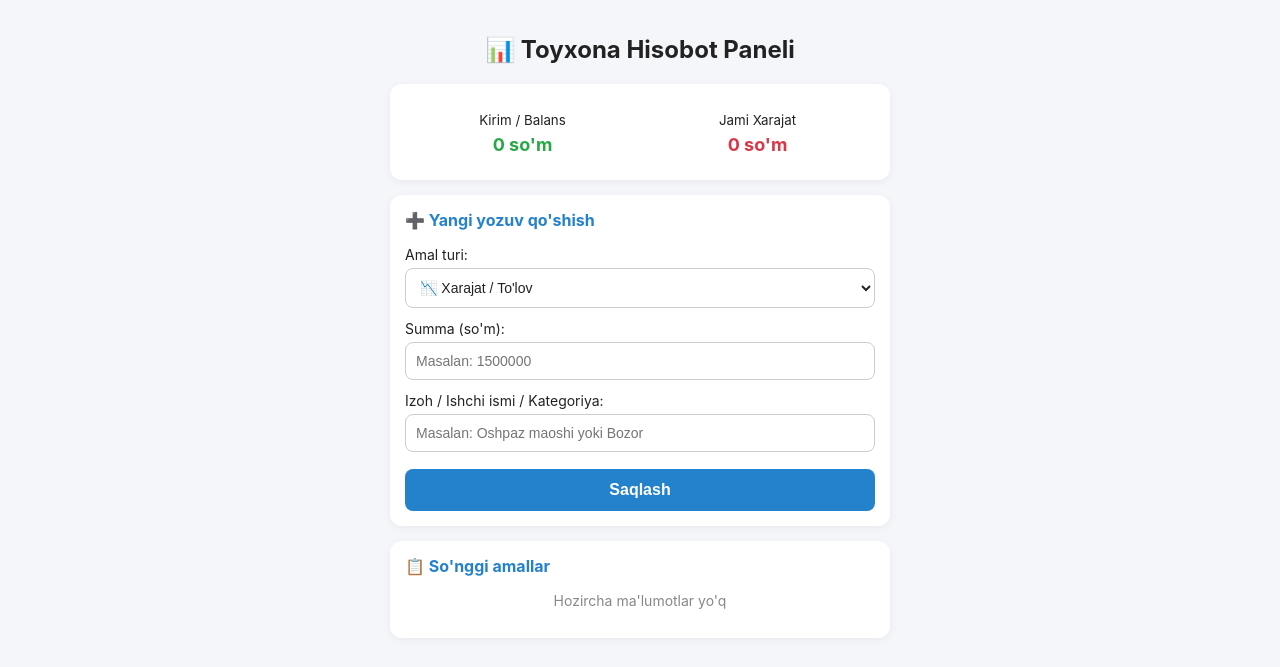
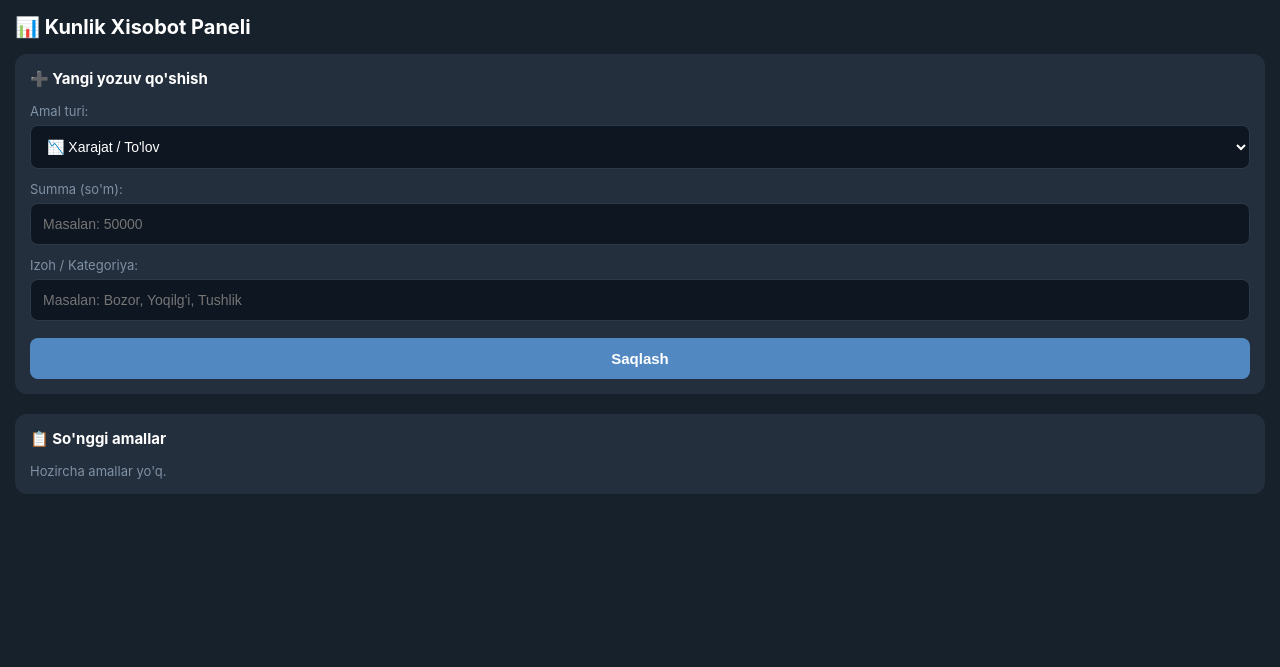
Before and after one commit to jamshidrr00-del/mening_xisobot_botim, a Flask app: page / in a window 1280 px wide. Shown: the top 667 px of the page. Run offline with Flask 3, Linux system fonts and the light colour scheme; data that the repository does not hold is empty; some libraries are stand-ins or nearby versions.

Commit message:
Update index.html

```diff
--- a/templates/index.html
+++ b/templates/index.html
@@ -3,146 +3,133 @@
 <head>
     <meta charset="UTF-8">
     <meta name="viewport" content="width=device-width, initial-scale=1.0">
-    <title>Hisobot va Ishchilar Boshqaruvi</title>
-    <!-- Telegram Web App SDK -->
+    <title>Kunlik Xisobot Paneli</title>
     <script src="https://telegram.org/js/telegram-web-app.js"></script>
     <style>
         :root {
-            --bg-color: var(--tg-theme-bg-color, #f4f6f9);
-            --text-color: var(--tg-theme-text-color, #222);
-            --card-bg: var(--tg-theme-secondary-bg-color, #fff);
-            --button-color: var(--tg-theme-button-color, #2481cc);
-            --button-text: var(--tg-theme-button-text-color, #fff);
+            --bg-color: #17212b;
+            --card-bg: #242f3d;
+            --input-bg: #0e1621;
+            --text-color: #ffffff;
+            --text-muted: #7f91a4;
+            --accent-blue: #5288c1;
+            --accent-green: #4cd964;
+            --accent-red: #ff3b30;
+            --border-color: #2b394a;
         }
         body {
-            font-family: -apple-system, BlinkMacSystemFont, 'Segoe UI', Roboto, Helvetica, Arial, sans-serif;
+            font-family: -apple-system, BlinkMacSystemFont, "Segoe UI", Roboto, Helvetica, Arial, sans-serif;
             background-color: var(--bg-color);
             color: var(--text-color);
             margin: 0;
             padding: 15px;
         }
-        .container {
-            max-width: 500px;
-            margin: 0 auto;
+        h2 {
+            margin-top: 0;
+            font-size: 20px;
+            margin-bottom: 15px;
         }
-        h2 {
-            text-align: center;
-            margin-bottom: 20px;
-        }
-        .card {
-            background-color: var(--card-bg);
+        .form-card {
+            background: var(--card-bg);
             padding: 15px;
             border-radius: 12px;
-            margin-bottom: 15px;
-            box-shadow: 0 2px 8px rgba(0,0,0,0.05);
-        }
-        .card h3 {
-            margin-top: 0;
-            font-size: 16px;
-            color: var(--button-color);
+            margin-bottom: 20px;
         }
         .form-group {
             margin-bottom: 12px;
         }
         label {
             display: block;
-            font-size: 14px;
-            margin-bottom: 5px;
+            font-size: 13px;
+            color: var(--text-muted);
+            margin-bottom: 6px;
         }
         input, select {
             width: 100%;
-            padding: 10px;
-            border: 1px solid #ccc;
+            padding: 12px;
+            background: var(--input-bg);
+            border: 1px solid var(--border-color);
             border-radius: 8px;
+            color: #fff;
+            font-size: 14px;
             box-sizing: border-box;
-            font-size: 14px;
-            background: var(--card-bg);
-            color: var(--text-color);
+            outline: none;
         }
-        .btn {
-            background-color: var(--button-color);
-            color: var(--button-text);
-            border: none;
+        button.btn-submit {
             width: 100%;
             padding: 12px;
+            background: var(--accent-blue);
+            color: white;
+            border: none;
             border-radius: 8px;
-            font-size: 16px;
             font-weight: bold;
+            font-size: 15px;
             cursor: pointer;
             margin-top: 5px;
         }
-        .btn:active {
-            opacity: 0.8;
+        .table-card {
+            background: var(--card-bg);
+            padding: 15px;
+            border-radius: 12px;
         }
-        .summary-box {
+        .transaction-item {
             display: flex;
             justify-content: space-between;
-            text-align: center;
+            align-items: center;
+            padding: 10px 0;
+            border-bottom: 1px solid var(--border-color);
         }
-        .summary-item {
-            flex: 1;
-            padding: 10px;
+        .transaction-item:last-child {
+            border-bottom: none;
         }
-        .summary-item span {
-            font-size: 18px;
-            font-weight: bold;
-            display: block;
-            margin-top: 5px;
-        }
+        .green { color: var(--accent-green); }
+        .red { color: var(--accent-red); }
     </style>
 </head>
 <body>
 
-<div class="container">
-    <h2>📊 Toyxona Hisobot Paneli</h2>
+    <h2>📊 Kunlik Xisobot Paneli</h2>
 
-    <!-- Umumiy balans kartasi -->
-    <div class="card summary-box">
-        <div class="summary-item">
-            <small>Kirim / Balans</small>
-            <span style="color: #28a745;">0 so'm</span>
-        </div>
-        <div class="summary-item">
-            <small>Jami Xarajat</small>
-            <span style="color: #dc3545;">0 so'm</span>
-        </div>
-    </div>
-
-    <!-- Ma'lumot qo'shish formasi -->
-    <div class="card">
-        <h3>➕ Yangi yozuv qo'shish</h3>
+    <div class="form-card">
+        <h3 style="margin-top:0; font-size: 15px;">➕ Yangi yozuv qo'shish</h3>
         <form action="/add" method="POST">
             <div class="form-group">
                 <label>Amal turi:</label>
                 <select name="type">
-                    <option value="expense">📉 Xarajat / To'lov</option>
-                    <option value="income">📈 Kirim</option>
+                    <option value="chiqim">📉 Xarajat / To'lov</option>
+                    <option value="kirim">📈 Kirim / Tushum</option>
                 </select>
             </div>
             <div class="form-group">
                 <label>Summa (so'm):</label>
-                <input type="number" name="amount" placeholder="Masalan: 1500000" required>
+                <input type="number" name="amount" placeholder="Masalan: 50000" required>
             </div>
             <div class="form-group">
-                <label>Izoh / Ishchi ismi / Kategoriya:</label>
-                <input type="text" name="description" placeholder="Masalan: Oshpaz maoshi yoki Bozor" required>
+                <label>Izoh / Kategoriya:</label>
+                <input type="text" name="description" placeholder="Masalan: Bozor, Yoqilg'i, Tushlik" required>
             </div>
-            <button type="submit" class="btn">Saqlash</button>
+            <button type="submit" class="btn-submit">Saqlash</button>
         </form>
     </div>
 
-    <!-- Oxirgi yozuvlar ro'yxati -->
-    <div class="card">
-        <h3>📋 So'nggi amallar</h3>
-        <p style="text-align: center; color: #888; font-size: 14px;">Hozircha ma'lumotlar yo'q</p>
+    <div class="table-card">
+        <h3 style="margin-top:0; font-size: 15px;">📋 So'nggi amallar</h3>
+        {% if transactions %}
+            {% for row in transactions %}
+                <div class="transaction-item">
+                    <div>
+                        <strong>{{ row['description'] }}</strong>
+                        <div style="font-size: 11px; color: var(--text-muted);">{{ row['type']|capitalize }}</div>
+                    </div>
+                    <div class="{{ 'green' if row['type'] == 'kirim' else 'red' }}" style="font-weight: bold;">
+                        {{ '+' if row['type'] == 'kirim' else '-' }}{{ "{:,.0f}".format(row['amount']) }} so'm
+                    </div>
+                </div>
+            {% endfor %}
+        {% else %}
+            <p style="color: var(--text-muted); font-size: 13px; margin: 0;">Hozircha amallar yo'q.</p>
+        {% endif %}
     </div>
-</div>
-
-<script>
-    // Telegram Web App init
-    window.Telegram.WebApp.ready();
-    window.Telegram.WebApp.expand();
-</script>
 
 </body>
 </html>
```
